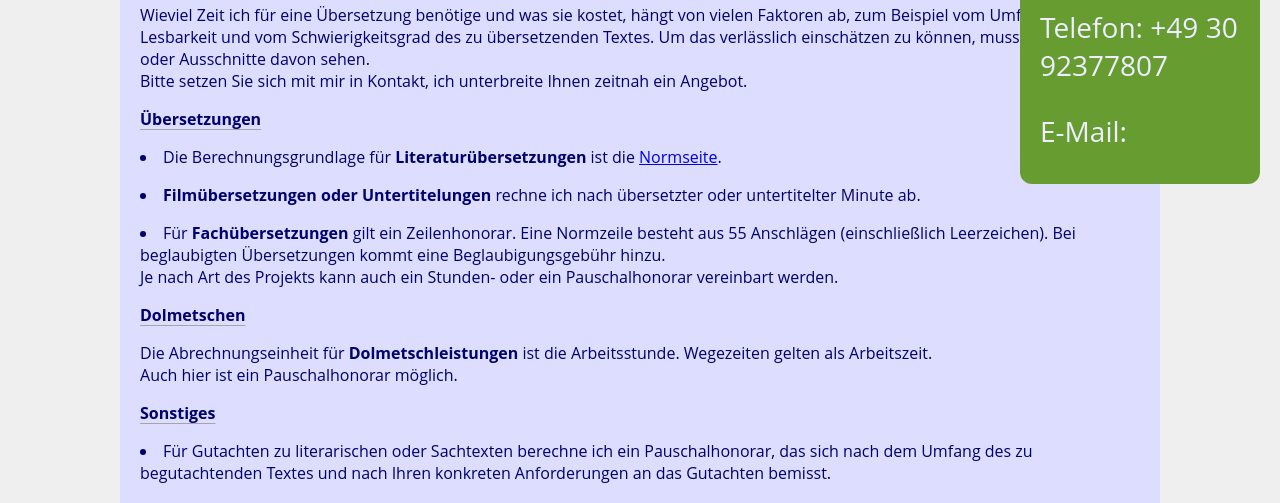
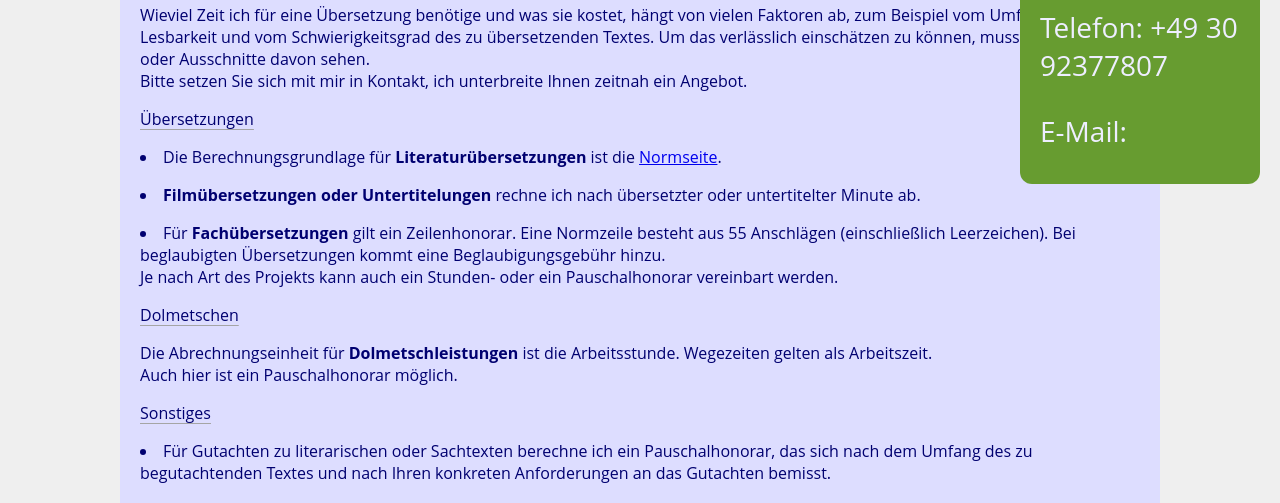
Before and after one commit to rixx/revesz.de, a Jekyll site: the page built from leistungen.md, in a window 1280 px wide and 1283 px high. Shown: the part 575-1078 px from the top of the window. Built offline with Jekyll 4.4.1, drawn with Linux system fonts in a browser that asks for light colours.

Commit message:
Update styles.css

```diff
--- a/css/styles.css
+++ b/css/styles.css
@@ -77,5 +77,5 @@
 }
 h1 {font-size: 28px; font-weight:normal;}
 h2 {font-size: 20px; font-weight:normal;}
-h3 {font-size: 16px; text-decoration:underline; text-underline-position:under; text-decoration-color:#a5a5a5;
+h3 {font-size: 16px; font-weight:normal; text-decoration:underline; text-underline-position:under; text-decoration-color:#a5a5a5;
 p {font-size: 16px; font-weight:normal;}
```
